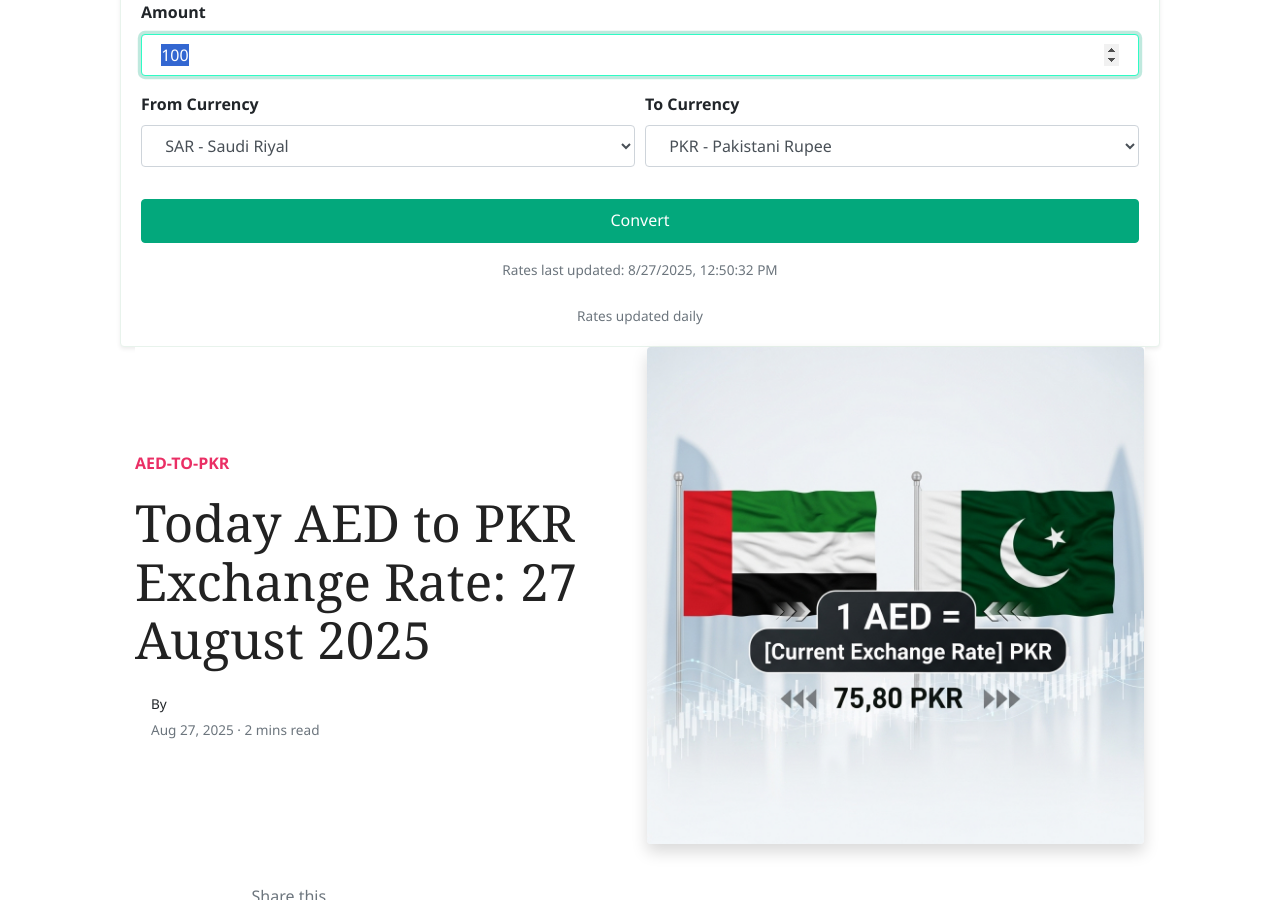
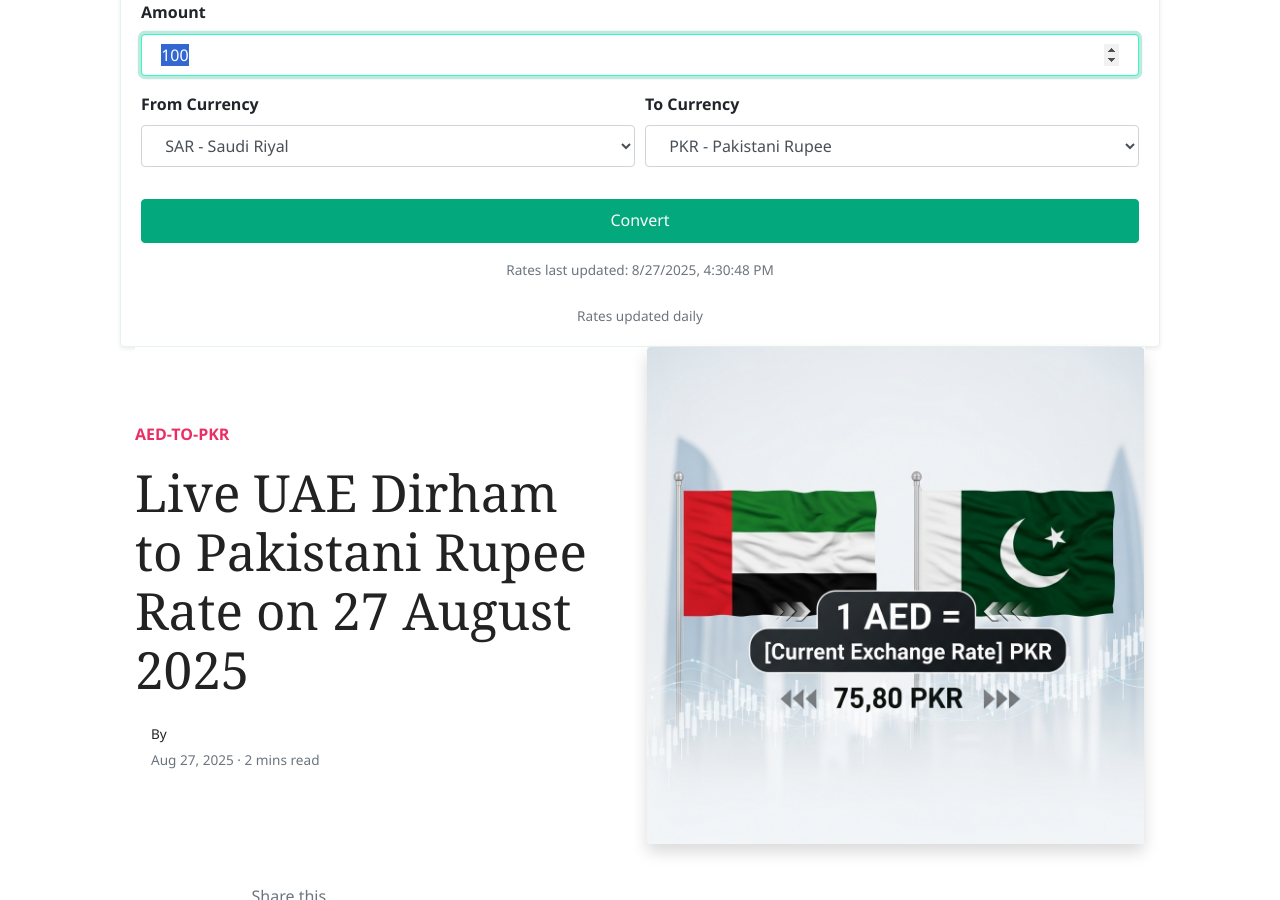
Before and after one commit to mlcom/mlcom.github.io, a Jekyll site: the page built from _posts/2025-08-27-today-uae-dirham-to-pkr-exchange-rate-august-2025-prices-updated-aed-to-pkr.md, in a window 1280 px wide and 900 px high, scrolled down 242 px. Built offline with Jekyll 4.4.1, drawn with Linux system fonts in a browser that asks for light colours; nearby versions of some CDN libraries; comment, search, counter and statistics services are not loaded.

Commit message:
Automated: Update currency rates and generate daily posts

```diff
--- a/_data/rates.yml
+++ b/_data/rates.yml
@@ -1,4 +1,4 @@
-last_updated_utc: '2025-08-27T12:50:32.511972+00:00'
+last_updated_utc: '2025-08-27T16:30:48.468258+00:00'
 rates:
   AED: 3.6725
   AFN: 68.576
--- a/_posts/2025-08-27-today-uae-dirham-to-pkr-exchange-rate-august-2025-prices-updated-aed-to-pkr.md
+++ b/_posts/2025-08-27-today-uae-dirham-to-pkr-exchange-rate-august-2025-prices-updated-aed-to-pkr.md
@@ -1,6 +1,6 @@
 ---
 layout: post
-title:  'Today AED to PKR Exchange Rate: 27 August 2025'
+title:  'Live UAE Dirham to Pakistani Rupee Rate on 27 August 2025'
 author: jane
 categories: [ aed-to-pkr ]
 image: assets/images/aed-to-pkr-rate-today.jpg
```
Also changed, not shown: _posts/2025-08-27-today-saudi-riyal-to-pkr-exchange-rate-august-2025-prices-updated-sar-to-pkr.md (+1 -1 lines), _posts/2025-08-27-today-us-dollar-to-pkr-exchange-rate-august-2025-prices-updated-usd-to-pkr.md (+1 -1 lines).
